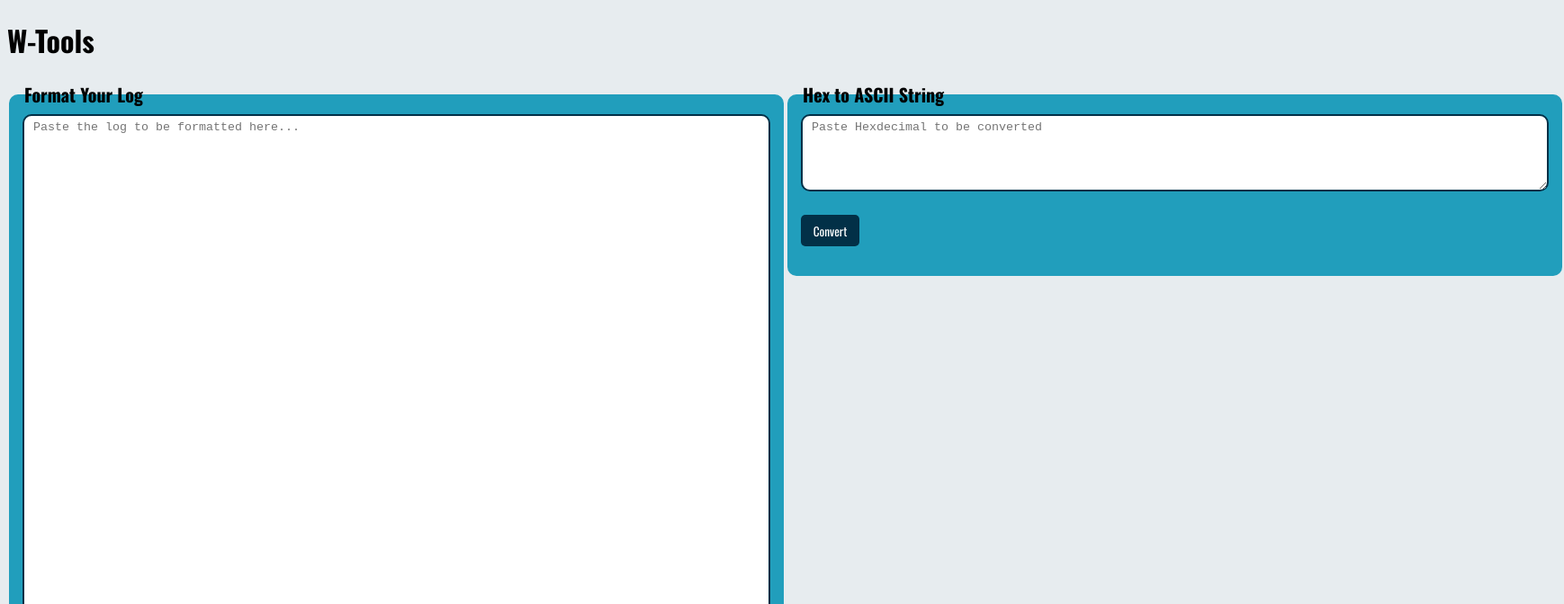
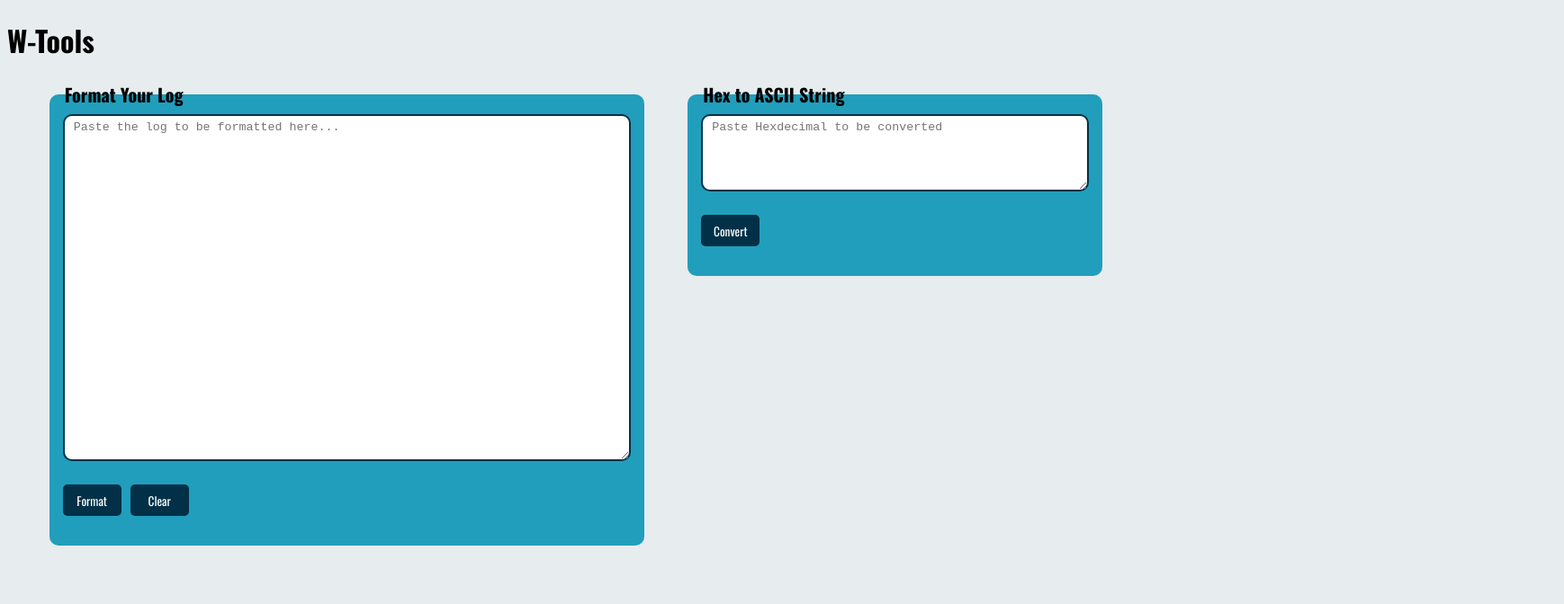
Before and after one commit to TheShonuff/w-tools, a SvelteKit app: page / in a window 1280 px wide. Shown: the top 672 px of the page at 90% size, 1738 px wide, since content can reach past the window. Built offline with nearby package versions, Linux system fonts and the light colour scheme.

Commit message:
styles tuned for smaller screens

```diff
--- a/src/routes/+page.svelte
+++ b/src/routes/+page.svelte
@@ -38,8 +38,8 @@
 				<legend>Format Your Log</legend>
 				<textarea
 					name="textarea"
-					rows="40"
-					cols="100"
+					rows="25"
+					cols="75"
 					bind:value
 					placeholder="Paste the log to be formatted here..."
 				/>
@@ -58,7 +58,7 @@
 				<textarea
 					name="hex-conversion"
 					rows="5"
-					cols="100"
+					cols="50"
 					bind:value={num}
 					placeholder="Paste Hexdecimal to be converted"
 				/>
@@ -85,8 +85,6 @@
 		display: flex;
 		flex-direction: row;
 		justify-content: space-evenly;
-		height: 100vh;
-		width: 100vw;
 		margin: 0 auto;
 	}
 	.btn {
@@ -100,7 +98,8 @@
 		border-style: none;
 	}
 	.btn:hover {
-		background-color: #fb8500;
+		background-color: white;
+		color: black;
 		cursor: pointer;
 	}
 	fieldset {
@@ -110,7 +109,6 @@
 		background-color: #219ebc;
 		border-radius: 10px;
 		border-style: none;
-		width: 50%;
 	}
 	textarea {
 		border-radius: 10px;
```
